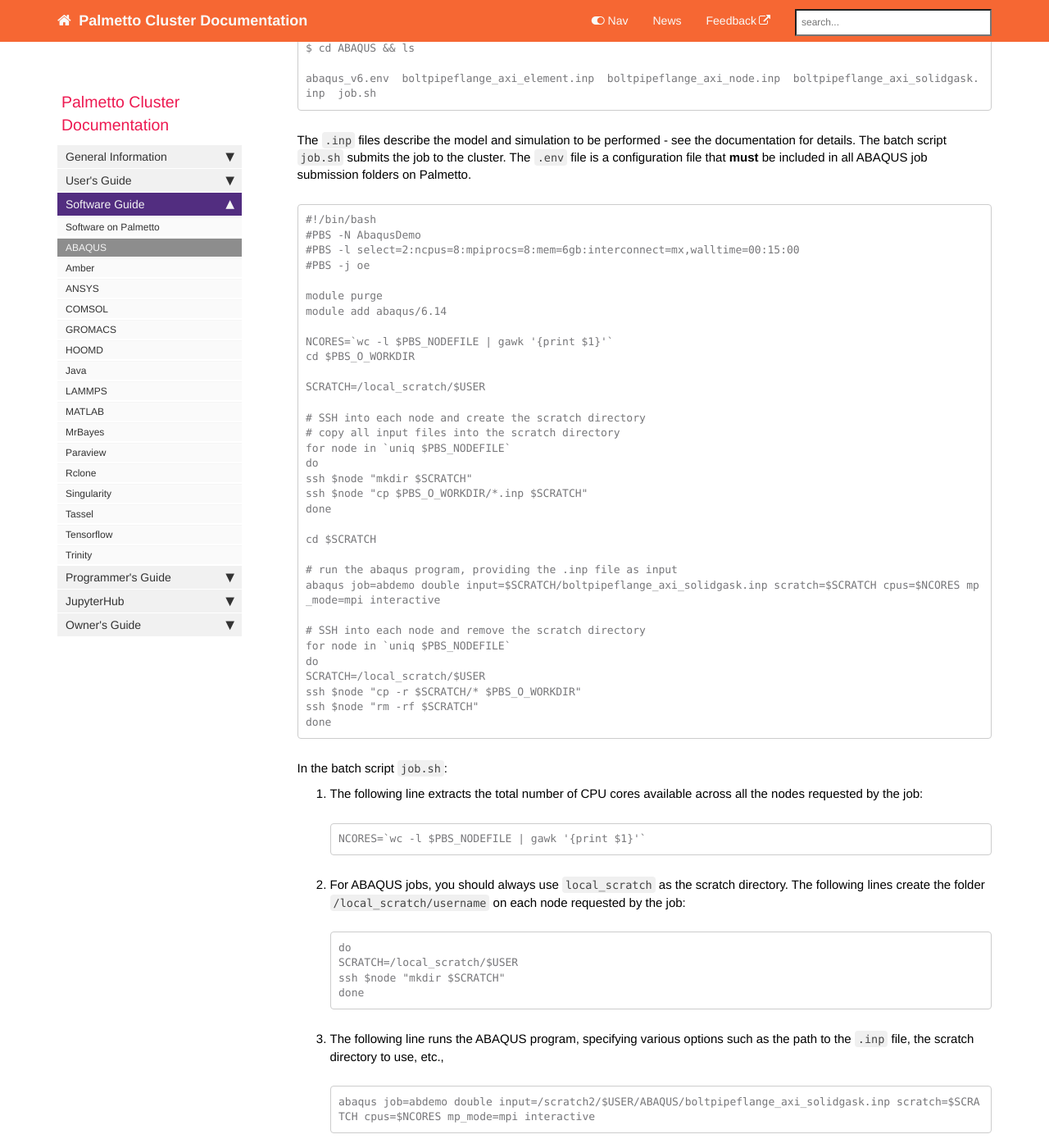
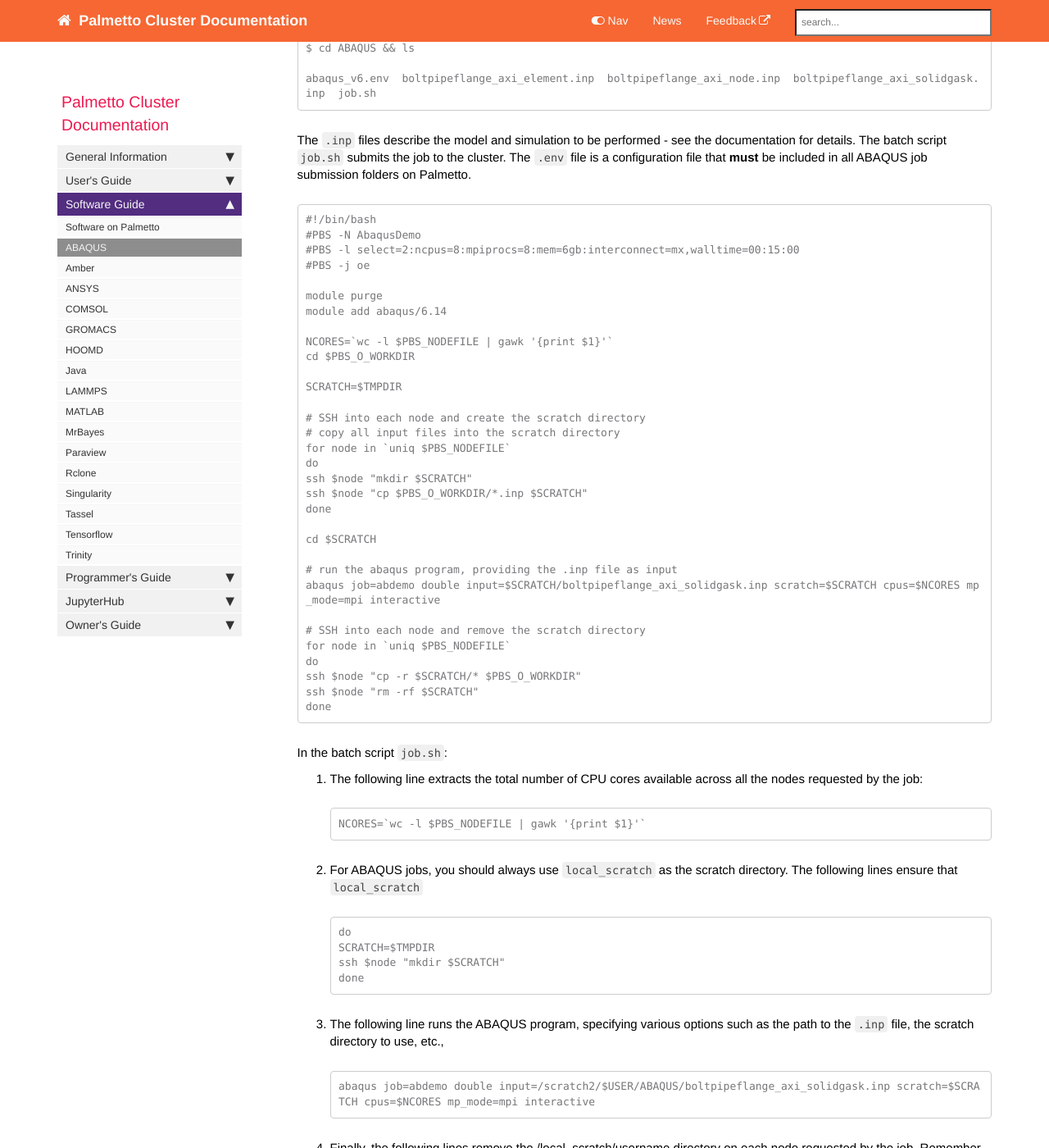
Before and after one commit to clemsonciti/palmetto-documentation, a Jekyll site: the page built from pages/documentation/software_abaqus.md, in a window 1280 px wide and 1400 px high, scrolled down 1195 px. Shown: the whole window at 82% size. Built offline with Jekyll 4.4.1, drawn with Linux system fonts in a browser that asks for light colours; nearby versions of some CDN libraries; comment, search, counter and statistics services are not loaded.

Commit message:
Updating abaqus information

```diff
--- a/pages/documentation/software_abaqus.md
+++ b/pages/documentation/software_abaqus.md
@@ -89,7 +89,7 @@ module add abaqus/6.14
 NCORES=`wc -l $PBS_NODEFILE | gawk '{print $1}'`
 cd $PBS_O_WORKDIR
 
-SCRATCH=/local_scratch/$USER
+SCRATCH=$TMPDIR
 
 # SSH into each node and create the scratch directory
 # copy all input files into the scratch directory
@@ -107,7 +107,6 @@ abaqus job=abdemo double input=$SCRATCH/boltpipeflange_axi_solidgask.inp scratch
 # SSH into each node and remove the scratch directory
 for node in `uniq $PBS_NODEFILE`
 do
-SCRATCH=/local_scratch/$USER
 ssh $node "cp -r $SCRATCH/* $PBS_O_WORKDIR"
 ssh $node "rm -rf $SCRATCH"
 done
@@ -123,11 +122,11 @@ In the batch script `job.sh`:
    ~~~
 
 2. For ABAQUS jobs, you should always use `local_scratch` as the scratch directory.
-   The following lines create the folder `/local_scratch/username` on each node
-   requested by the job:
+   The following lines ensure that `local_scratch`
+
    ~~~
    do
-   SCRATCH=/local_scratch/$USER
+   SCRATCH=$TMPDIR
    ssh $node "mkdir $SCRATCH"
    done
    ~~~
```
